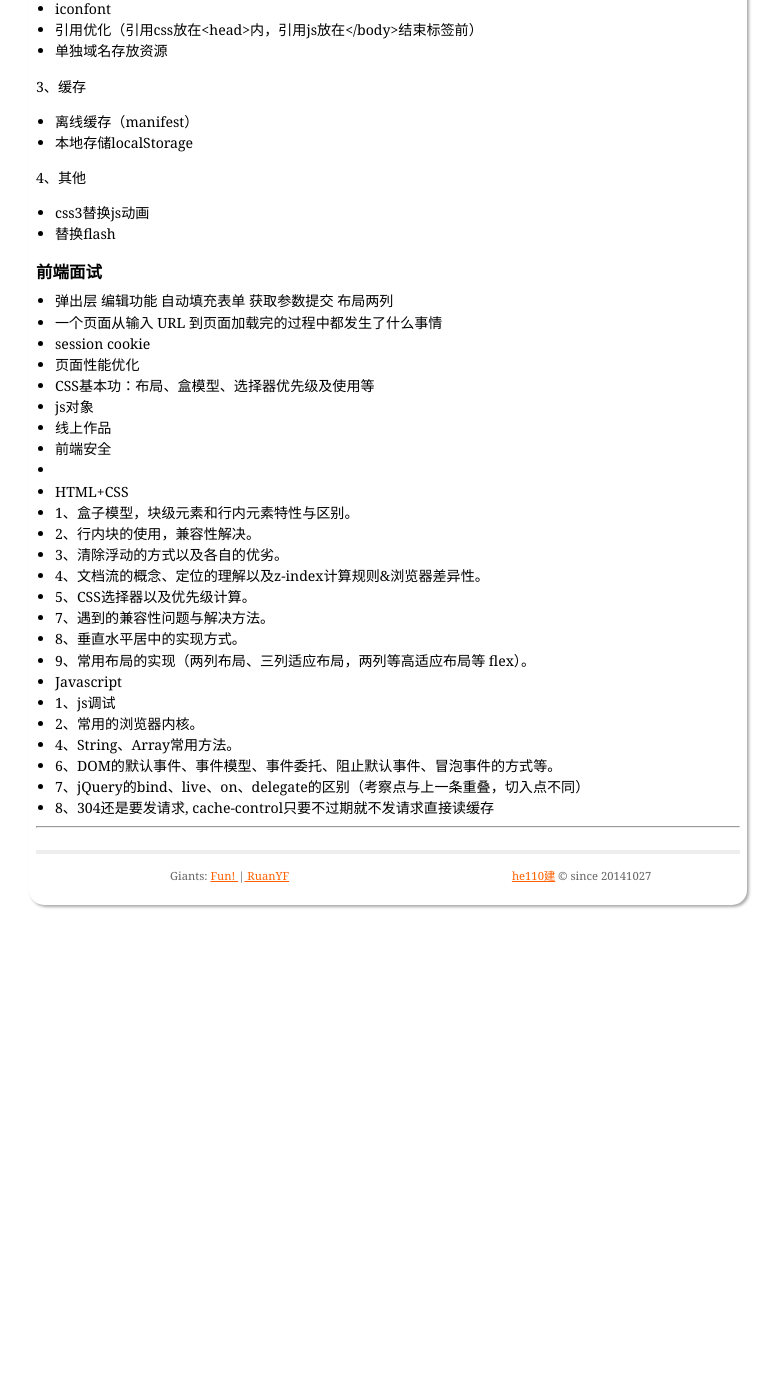
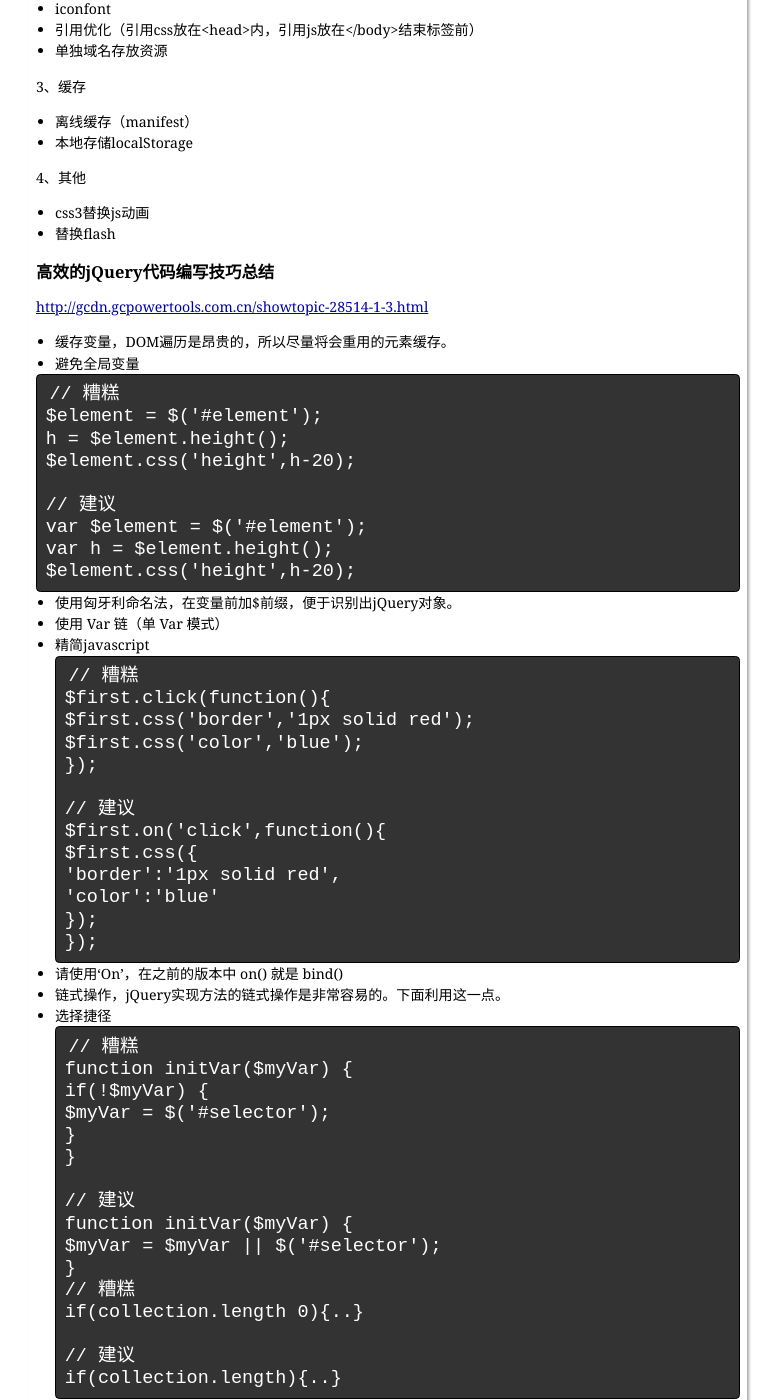
Before and after one commit to he110jian/he110jian.github.io, a Jekyll site: the page built from _posts/2016-11-10-前端技术.markdown, in a window 1280 px wide and 1400 px high, scrolled down 8702 px. Shown: the whole window, without its empty margins (252-1033 px from the left). Built offline with Jekyll 4.4.1, drawn with Linux system fonts in a browser that asks for light colours; comment, search, counter and statistics services are not loaded; some of the changed text lies outside the part shown.

Commit message:
2016年12月27日09:18:06

```diff
--- a/_posts/2016-11-10-前端技术.markdown
+++ b/_posts/2016-11-10-前端技术.markdown
@@ -393,7 +393,71 @@ jquery插件模块化
 - css3替换js动画
 - 替换flash
 
+### 高效的jQuery代码编写技巧总结 ###
+[http://gcdn.gcpowertools.com.cn/showtopic-28514-1-3.html](http://gcdn.gcpowertools.com.cn/showtopic-28514-1-3.html)
 
+- 缓存变量，DOM遍历是昂贵的，所以尽量将会重用的元素缓存。
+- 避免全局变量
+
+>     // 糟糕
+>     $element = $('#element');
+>     h = $element.height();
+>     $element.css('height',h-20);
+>
+>     // 建议
+>     var $element = $('#element');
+>     var h = $element.height();
+>     $element.css('height',h-20);
+
+- 使用匈牙利命名法，在变量前加$前缀，便于识别出jQuery对象。
+- 使用 Var 链（单 Var 模式）
+- 精简javascript
+>     // 糟糕
+>     $first.click(function(){
+>     $first.css('border','1px solid red');
+>     $first.css('color','blue');
+>     });
+>
+>     // 建议
+>     $first.on('click',function(){
+>     $first.css({
+>     'border':'1px solid red',
+>     'color':'blue'
+>     });
+>     });
+
+- 请使用‘On’，在之前的版本中 on() 就是 bind()
+- 链式操作，jQuery实现方法的链式操作是非常容易的。下面利用这一点。
+- 选择捷径
+>     // 糟糕
+>     function initVar($myVar) {
+>     if(!$myVar) {
+>     $myVar = $('#selector');
+>     }
+>     }
+>
+>     // 建议
+>     function initVar($myVar) {
+>     $myVar = $myVar || $('#selector');
+>     }
+>     // 糟糕
+>     if(collection.length 0){..}
+>
+>     // 建议
+>     if(collection.length){..}
+>
+
+- 优化选择符 例如，Id选择符应该是唯一的，所以没有必要添加额外的选择符。
+- $.data()
+
+>     // 糟糕
+>     $('#id').data(key,value);
+>
+>     // 建议 (高效)
+>     $.data('#id',key,value);
+>
+
+- 坚持最新版本，摒弃弃用方法（live）
 ### 前端面试 ###
 
 - 	弹出层 编辑功能 自动填充表单 获取参数提交 布局两列
```
